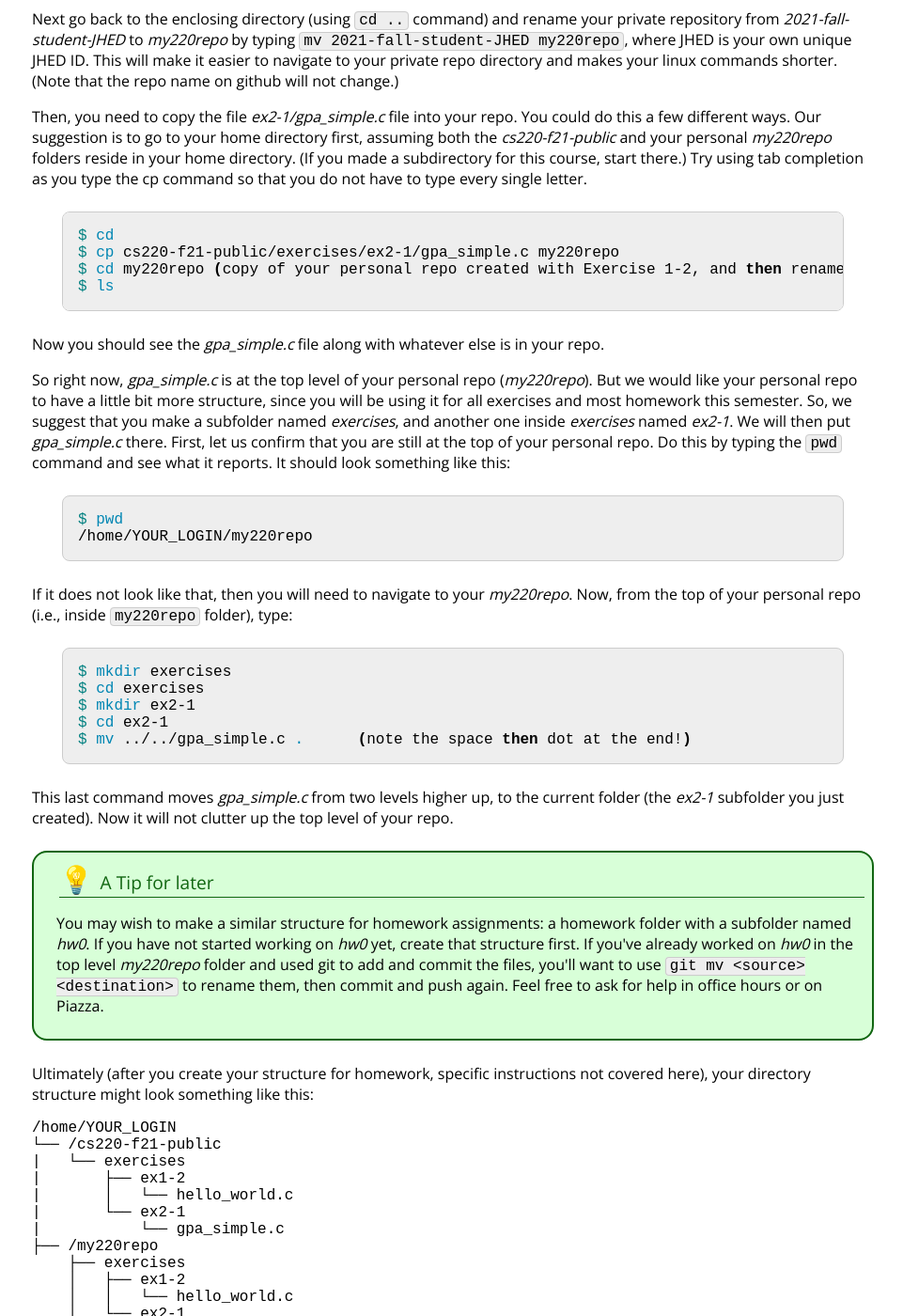
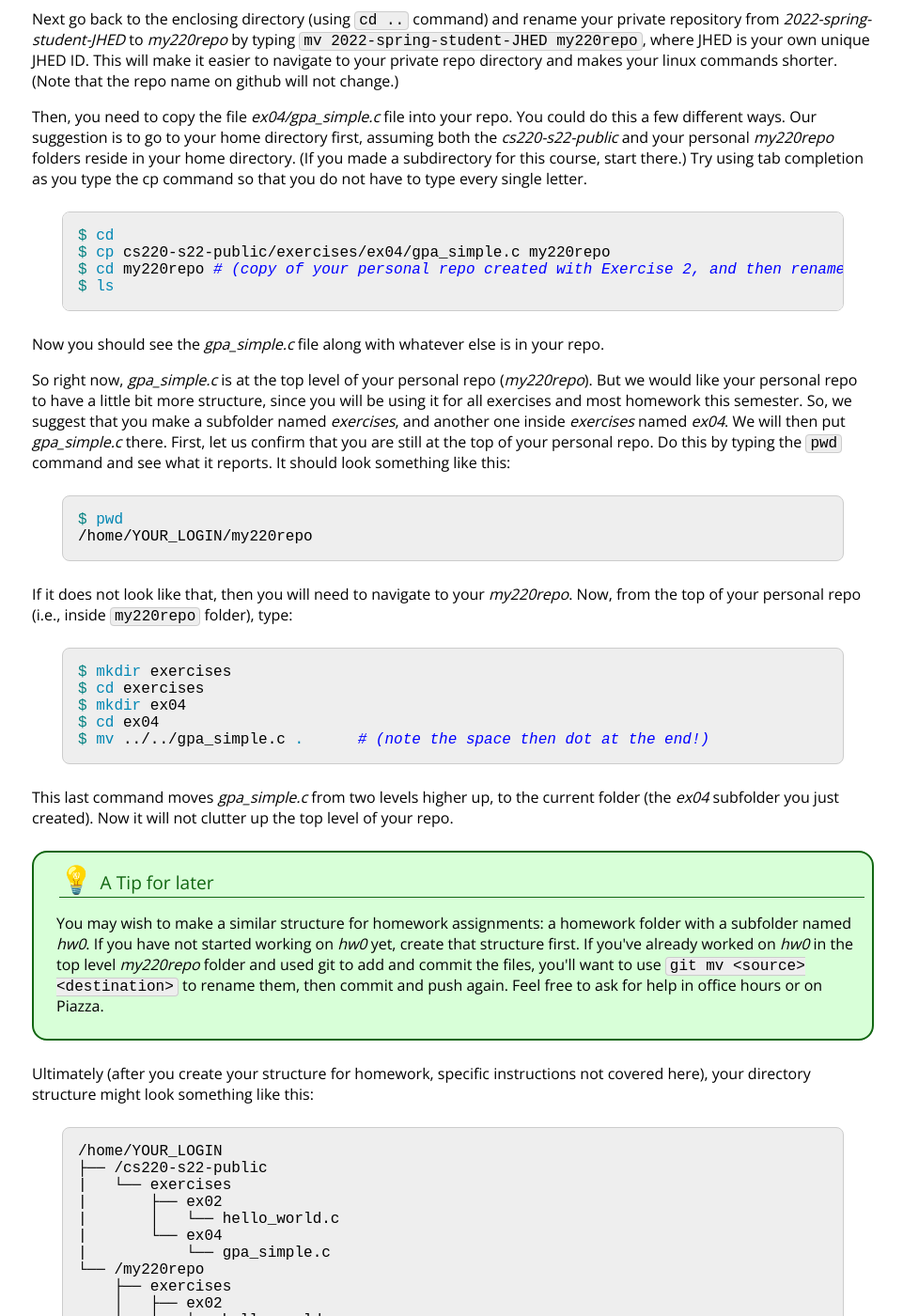
Before and after one commit to jhu-ip/cs220-s22, a Jekyll site: the page built from exercise/ex04.md, in a window 1280 px wide and 1400 px high, scrolled down 947 px. Shown: the whole window at 94% size, without its empty margins (158-1119 px from the left). Built offline with Jekyll 4.4.1, drawn with Linux system fonts in a browser that asks for light colours; some web fonts are replaced; some of the changed text lies outside the part shown.

Commit message:
more updating for spring 2022

````diff
--- a/exercise/ex04.md
+++ b/exercise/ex04.md
@@ -1,7 +1,7 @@
 ---
-id: ex2-1
+id: ex04-1
 layout: default
-title: Exercise 2-1
+title: Exercise 4
 ---
 
 <div class='admonition info'>
@@ -26,22 +26,22 @@ title: Exercise 2-1
 </div>
 
 ### Part 1
-Log into your ugrad Linux account using Terminal/PuTTY depending on what computer you are using. Navigate (using `cd`) into the *cs220-f21-public* repo you should have cloned already (see [Exercise 1-2](ex1-2)). Do a `git pull` command to update your copy of the repo. You should now see an *ex2-1* subdirectory if you do an `ls exercises` command.
+Log into your ugrad Linux account using Terminal/PuTTY depending on what computer you are using. Navigate (using `cd`) into the *cs220-s22-public* repo you should have cloned already (see [Exercise 2](ex02.html)). Do a `git pull` command to update your copy of the repo. You should now see an *ex04* subdirectory if you do an `ls exercises` command.
 
-Next go back to the enclosing directory (using `cd ..` command) and rename your private repository from *2021-fall-student-JHED* to *my220repo* by typing `mv 2021-fall-student-JHED my220repo`, where JHED is your own unique JHED ID. This will make it easier to navigate to your private repo directory and makes your linux commands shorter. (Note that the repo name on github will not change.)
+Next go back to the enclosing directory (using `cd ..` command) and rename your private repository from *2022-spring-student-JHED* to *my220repo* by typing `mv 2022-spring-student-JHED my220repo`, where JHED is your own unique JHED ID. This will make it easier to navigate to your private repo directory and makes your linux commands shorter. (Note that the repo name on github will not change.)
 
-Then, you need to copy the file *ex2-1/gpa_simple.c* file into your repo. You could do this a few different ways. Our suggestion is to go to your home directory first, assuming both the *cs220-f21-public* and your personal *my220repo* folders reside in your home directory. (If you made a subdirectory for this course, start there.) Try using tab completion as you type the cp command so that you do not have to type every single letter.
+Then, you need to copy the file *ex04/gpa_simple.c* file into your repo. You could do this a few different ways. Our suggestion is to go to your home directory first, assuming both the *cs220-s22-public* and your personal *my220repo* folders reside in your home directory. (If you made a subdirectory for this course, start there.) Try using tab completion as you type the cp command so that you do not have to type every single letter.
 
 ```bash
 $ cd
-$ cp cs220-f21-public/exercises/ex2-1/gpa_simple.c my220repo
-$ cd my220repo (copy of your personal repo created with Exercise 1-2, and then renamed)
+$ cp cs220-s22-public/exercises/ex04/gpa_simple.c my220repo
+$ cd my220repo # (copy of your personal repo created with Exercise 2, and then renamed)
 $ ls
 ```
 
 Now you should see the *gpa_simple.c* file along with whatever else is in your repo.
 
-So right now, *gpa_simple.c* is at the top level of your personal repo (*my220repo*).  But we would like your personal repo to have a little bit more structure, since you will be using it for all exercises and most homework this semester.  So, we suggest that you make a subfolder named *exercises*, and another one inside *exercises* named *ex2-1*.  We will then put *gpa_simple.c* there.  First, let us confirm that you are still at the top of your personal repo.  Do this by typing the `pwd` command and see what it reports. It should look something like this:
+So right now, *gpa_simple.c* is at the top level of your personal repo (*my220repo*).  But we would like your personal repo to have a little bit more structure, since you will be using it for all exercises and most homework this semester.  So, we suggest that you make a subfolder named *exercises*, and another one inside *exercises* named *ex04*.  We will then put *gpa_simple.c* there.  First, let us confirm that you are still at the top of your personal repo.  Do this by typing the `pwd` command and see what it reports. It should look something like this:
 
 ```bash
 $ pwd
@@ -53,12 +53,12 @@ If it does not look like that, then you will need to navigate to your *my220repo
 ```bash
 $ mkdir exercises
 $ cd exercises
-$ mkdir ex2-1
-$ cd ex2-1
-$ mv ../../gpa_simple.c .      (note the space then dot at the end!)
+$ mkdir ex04
+$ cd ex04
+$ mv ../../gpa_simple.c .      # (note the space then dot at the end!)
 ```
 
-This last command moves *gpa_simple.c* from two levels higher up, to the current folder (the *ex2-1* subfolder you just created).  Now it will not clutter up the top level of your repo.
+This last command moves *gpa_simple.c* from two levels higher up, to the current folder (the *ex04* subfolder you just created).  Now it will not clutter up the top level of your repo.
 
 <div class='admonition tip'>
 <div class='title'>A Tip for later</div>
@@ -69,19 +69,19 @@ This last command moves *gpa_simple.c* from two levels higher up, to the current
 
 Ultimately (after you create your structure for homework, specific instructions not covered here), your directory structure might look something like this:
 
-```plain
+```
 /home/YOUR_LOGIN
-└── /cs220-f21-public
+├── /cs220-s22-public
 |   └── exercises
-|       ├── ex1-2
+|       ├── ex02
 |       │   └── hello_world.c
-|       └── ex2-1
+|       └── ex04
 |           └── gpa_simple.c
-├── /my220repo
+└── /my220repo
     ├── exercises
-    │   ├── ex1-2
+    │   ├── ex02
     │   │   └── hello_world.c
-    │   └── ex2-1
+    │   └── ex04
     │        └── gpa_simple.c
     └── homework
         └── hw0
@@ -91,10 +91,10 @@ Ultimately (after you create your structure for homework, specific instructions
 ```
 
 ### Part 2
-Now, back to the exercise. Remember that you need to add files you want to track in your repo. Hopefully, you are still in subdirectory *my220repo/exercises/ex2-1*. If not return there, then execute:
+Now, back to the exercise. Remember that you need to add files you want to track in your repo. Hopefully, you are still in subdirectory *my220repo/exercises/ex04*. If not return there, then execute:
 
 ```bash
-$ git pull       (good habit every time you start to work)
+$ git pull       # (good habit every time you start to work)
 $ git add gpa_simple.c
 ```
 
@@ -114,7 +114,7 @@ $ ./a.out
 </div>
 </div>
 
-This FAQ will help you figure out some of the subtleties in scanning characters in c with respect to skipping newlines: https://faq.cprogramming.com/cgi-bin/smartfaq.cgi?answer=1352443831&id=1043284392
+This FAQ will help you figure out some of the subtleties in scanning characters in c with respect to skipping newlines: <https://faq.cprogramming.com/cgi-bin/smartfaq.cgi?answer=1352443831&id=1043284392>
 
 <div class='admonition tip'>
 <div class='title'>Hint</div>
@@ -126,9 +126,9 @@ This FAQ will help you figure out some of the subtleties in scanning characters
 Once you have a (partial) program that compiles and runs, you should remember to commit it to your repo to create that snapshot:
 
 ```bash
-$ git status   (good habit, see if anything important needs to be `git add`ed for tracking)
-$ git add gpa_simple.c   (you'll likely need to add this file now!)
-$ git commit -m "ex2-1 gpa working version"
+$ git status   # (good habit, see if anything important needs to be `git add`ed for tracking)
+$ git add gpa_simple.c   # (you'll likely need to add this file now!)
+$ git commit -m "ex04 gpa working version"
 ```
 
 You can then continue to work on the program development. Before you leave your work session, remember to commit one more time, and then push to synchronize with the remote repo:
@@ -141,6 +141,6 @@ $ git push
 <div class='admonition tip'>
 <div class='title'>Reminder</div>
 <div class='content'>
-<p>Remember to submit to Gradescope to check your program results (see <a href="ex1-3">Exercise 1-3</a> for submission instructions - same as homework), and use <code>exit</code> to logout from your ugrad account when finished. If you continue to work on the program after class, make sure to keep your repo updated as well!</p>
+<p>Remember to submit to Gradescope to check your program results (see <a href="ex03.html">Exercise 3</a> for submission instructions - same as homework), and use <code>exit</code> to logout from your ugrad account when finished. If you continue to work on the program after class, make sure to keep your repo updated as well!</p>
 </div>
 </div>
````
Also changed, not shown: exercise/ex03.md (+2 -2 lines).
